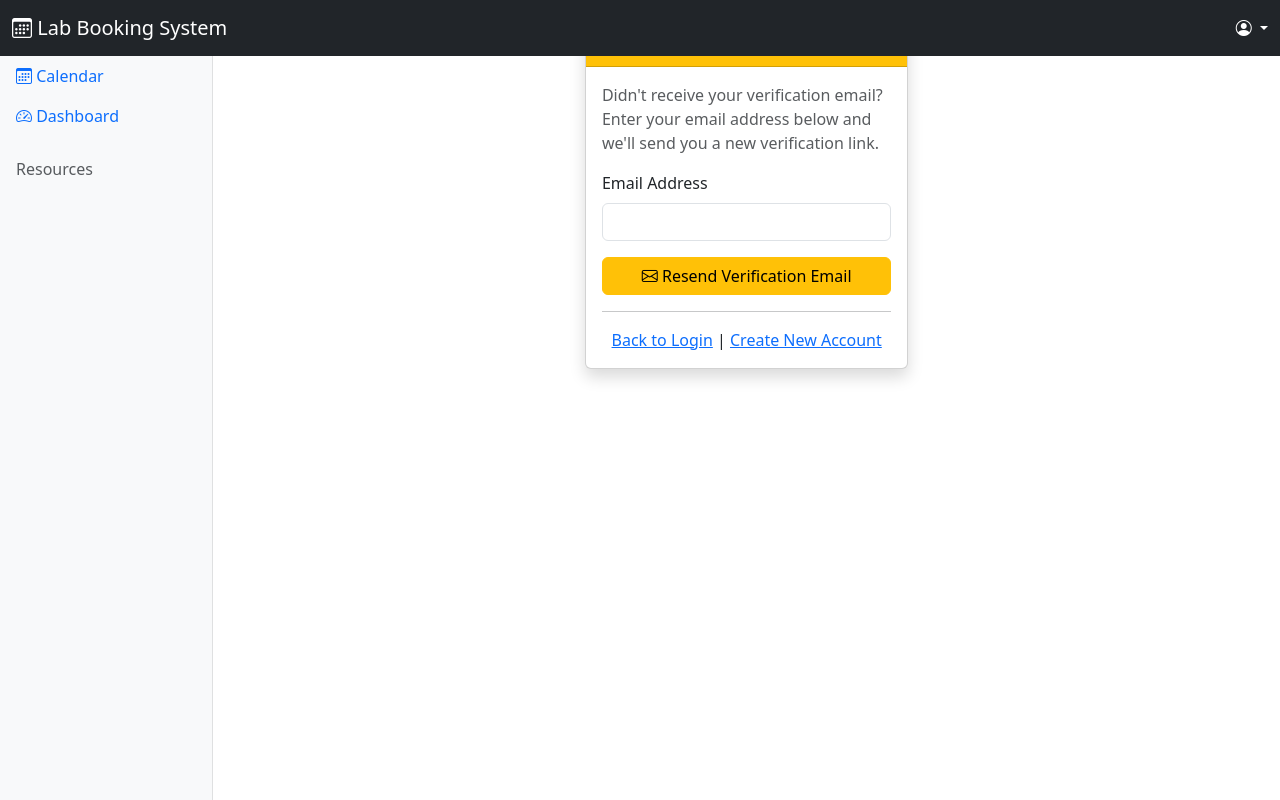
After one commit to ohbotno/aperature-booking, a Django app: page /resend-verification/ in a window 1280 px wide. The commit adds this page. Run offline with Django 4.2, Linux system fonts and the light colour scheme; some libraries are stand-ins or nearby versions.

Commit message:
Add email verification for new accounts with token system and templates.

```diff
--- a/booking/urls.py
+++ b/booking/urls.py
@@ -33,4 +33,6 @@ urlpatterns = [
     path('dashboard/', views.dashboard_view, name='dashboard'),
     path('register/', views.register_view, name='register'),
     path('profile/', views.profile_view, name='profile'),
+    path('verify-email/<uuid:token>/', views.verify_email_view, name='verify_email'),
+    path('resend-verification/', views.resend_verification_view, name='resend_verification'),
 ]
--- a/booking/views.py
+++ b/booking/views.py
@@ -14,14 +14,14 @@ the Free Software Foundation, either version 3 of the License, or
 from rest_framework import viewsets, status, permissions
 from rest_framework.decorators import action
 from rest_framework.response import Response
-from django.shortcuts import render, redirect
+from django.shortcuts import render, redirect, get_object_or_404
 from django.contrib.auth.decorators import login_required
 from django.contrib.auth import login
 from django.contrib import messages
 from django.utils import timezone
 from django.db.models import Q, Count
 from datetime import timedelta
-from .models import UserProfile, Resource, Booking, ApprovalRule, Maintenance
+from .models import UserProfile, Resource, Booking, ApprovalRule, Maintenance, EmailVerificationToken
 from .forms import UserRegistrationForm, UserProfileForm
 from .serializers import (
     UserProfileSerializer, ResourceSerializer, BookingSerializer,
@@ -332,15 +332,74 @@ def register_view(request):
         form = UserRegistrationForm(request.POST)
         if form.is_valid():
             user = form.save()
-            login(request, user)
-            messages.success(request, 'Registration successful! Welcome to the Lab Booking System.')
-            return redirect('dashboard')
+            messages.success(
+                request,
+                'Registration successful! Please check your email to verify your account before logging in.'
+            )
+            return redirect('login')
         else:
             messages.error(request, 'Please correct the errors below.')
     else:
         form = UserRegistrationForm()
 
     return render(request, 'registration/register.html', {'form': form})
+
+
+def verify_email_view(request, token):
+    """Email verification view."""
+    verification_token = get_object_or_404(EmailVerificationToken, token=token)
+
+    if verification_token.is_used:
+        messages.warning(request, 'This verification link has already been used.')
+        return redirect('login')
+
+    if verification_token.is_expired():
+        messages.error(request, 'This verification link has expired. Please contact support.')
+        return redirect('login')
+
+    # Activate user and mark email as verified
+    user = verification_token.user
+    user.is_active = True
+    user.save()
+
+    profile = user.userprofile
+    profile.email_verified = True
+    profile.save()
+
+    verification_token.is_used = True
+    verification_token.save()
+
+    messages.success(request, 'Email verified successfully! You can now log in.')
+    return redirect('login')
+
+
+def resend_verification_view(request):
+    """Resend verification email view."""
+    if request.method == 'POST':
+        email = request.POST.get('email')
+        try:
+            from django.contrib.auth.models import User
+            user = User.objects.get(email=email, is_active=False)
+
+            # Check if there's an existing unused token
+            try:
+                token = EmailVerificationToken.objects.get(user=user, is_used=False)
+                if token.is_expired():
+                    token.delete()
+                    token = EmailVerificationToken.objects.create(user=user)
+            except EmailVerificationToken.DoesNotExist:
+                token = EmailVerificationToken.objects.create(user=user)
+
+            # Send verification email
+            form = UserRegistrationForm()
+            form.send_verification_email(user, token)
+
+            messages.success(request, 'Verification email has been resent. Please check your inbox.')
+
+        except User.DoesNotExist:
+            messages.error(request, 'No unverified account found with this email address.')
+
+    return render(request, 'registration/resend_verification.html')
 
 
 @login_required
--- a/templates/registration/login.html
+++ b/templates/registration/login.html
@@ -69,7 +69,8 @@
                         <hr>
                         <div class="text-center">
                             <small class="text-muted">
-                                Don't have an account? <a href="{% url 'booking:register' %}">Register here</a>
+                                Don't have an account? <a href="{% url 'booking:register' %}">Register here</a><br>
+                                Need to verify your email? <a href="{% url 'booking:resend_verification' %}">Resend verification</a>
                             </small>
                         </div>
                     </div>
--- /dev/null
+++ b/templates/registration/resend_verification.html
@@ -0,0 +1,58 @@
+{% extends 'booking/base.html' %}
+{% load static %}
+
+{% block title %}Resend Verification - Lab Booking System{% endblock %}
+
+{% block content %}
+<div class="row justify-content-center">
+    <div class="col-md-6 col-lg-4">
+        <div class="card shadow">
+            <div class="card-header bg-warning text-dark">
+                <h4 class="mb-0">
+                    <i class="bi bi-envelope-exclamation"></i> Resend Verification
+                </h4>
+            </div>
+            <div class="card-body">
+                {% if messages %}
+                    {% for message in messages %}
+                        <div class="alert alert-{{ message.tags }} alert-dismissible fade show" role="alert">
+                            {{ message }}
+                            <button type="button" class="btn-close" data-bs-dismiss="alert"></button>
+                        </div>
+                    {% endfor %}
+                {% endif %}
+
+                <p class="text-muted">
+                    Didn't receive your verification email? Enter your email address below and we'll send you a new verification link.
+                </p>
+
+                <form method="post">
+                    {% csrf_token %}
+                    <div class="mb-3">
+                        <label for="email" class="form-label">Email Address</label>
+                        <input type="email"
+                               class="form-control"
+                               id="email"
+                               name="email"
+                               required>
+                    </div>
+
+                    <div class="d-grid">
+                        <button type="submit" class="btn btn-warning">
+                            <i class="bi bi-envelope"></i> Resend Verification Email
+                        </button>
+                    </div>
+                </form>
+
+                <hr>
+                <div class="text-center">
+                    <p class="mb-0">
+                        <a href="{% url 'login' %}">Back to Login</a> |
+                        <a href="{% url 'booking:register' %}">Create New Account</a>
+                    </p>
+                </div>
+            </div>
+        </div>
+    </div>
+</div>
+{% endblock %}
```
Also changed, not shown: booking/forms.py (+43 -3 lines), booking/models.py (+20 -0 lines), templates/registration/verification_email.html (added, +67 -0 lines).
